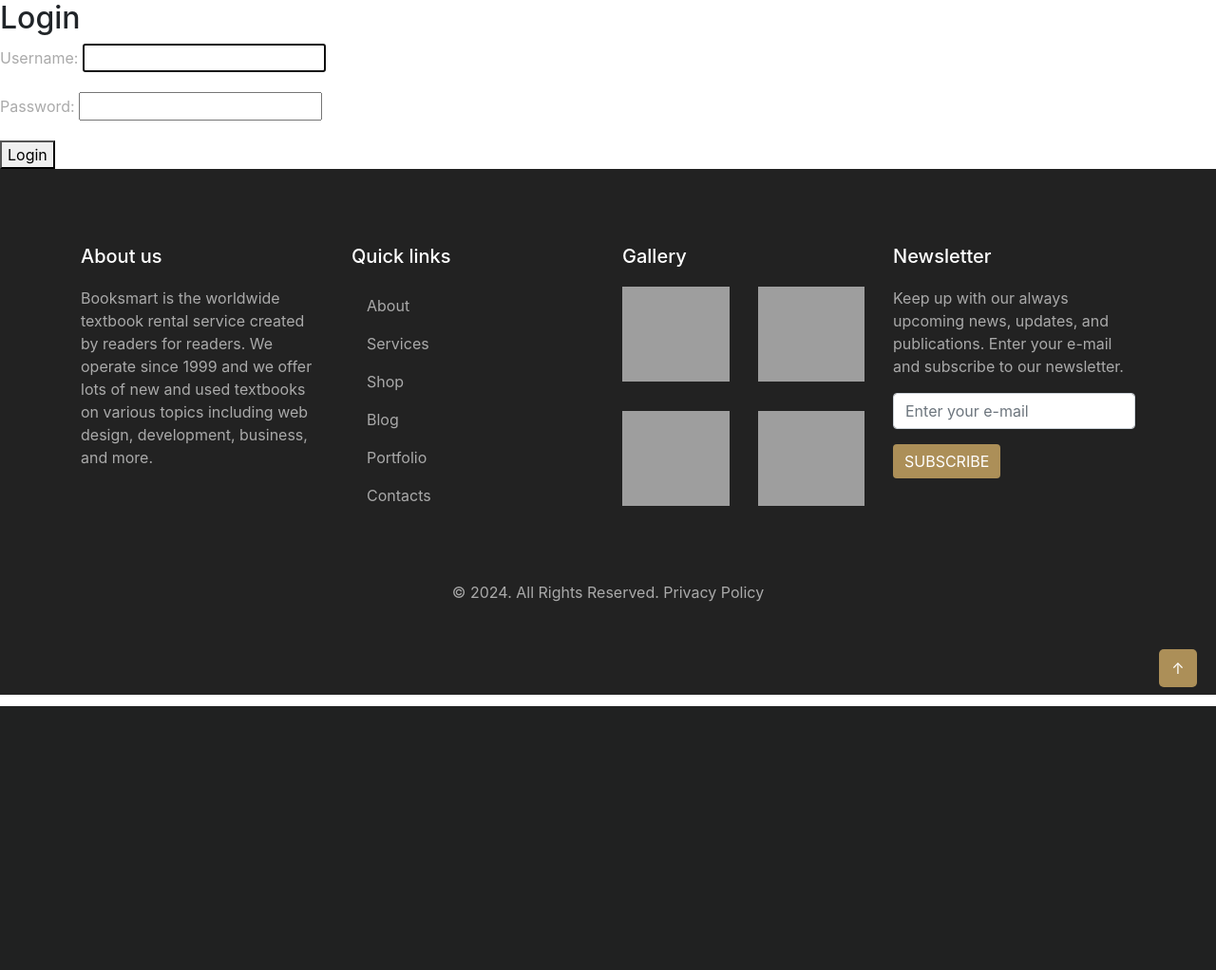
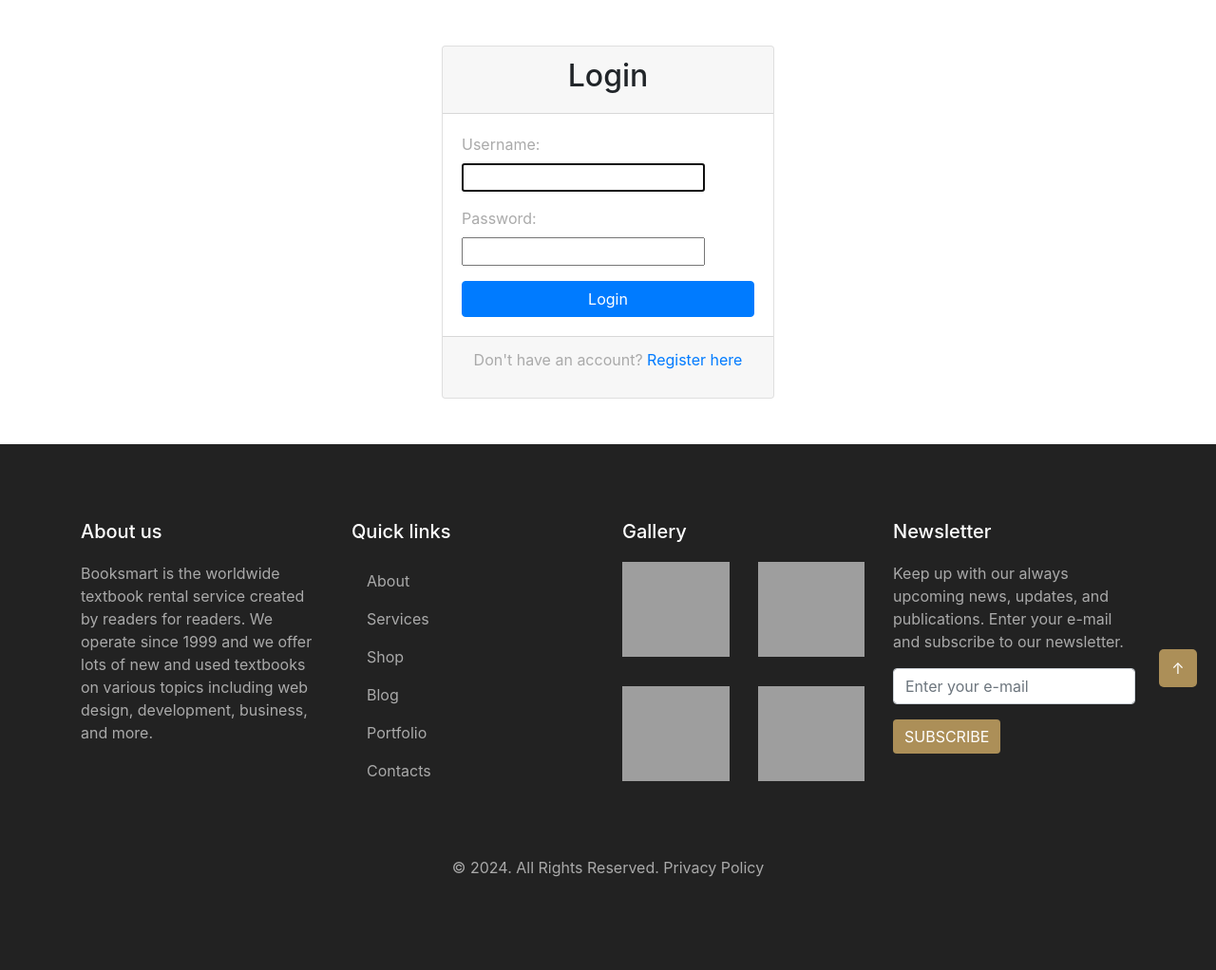
Before and after one commit to VanshSrivastav21-VS/rentmybook, a Django app: page /accounts/login/ in a window 1280 px wide. Shown: the part 56-1078 px from the top of the page at 95% size. Before the commit the page ends 800 px from the top, so only its background shows below. Run offline with Django 5.2, Linux system fonts and the light colour scheme; some libraries are stand-ins or nearby versions; grey boxes are pictures that could not be loaded.

Commit message:
login and register design

```diff
--- a/accounts/urls.py
+++ b/accounts/urls.py
@@ -1,9 +1,8 @@
 from django.urls import path
-from .views import register, custom_login_view, custom_logout_view, profile
+from .views import register, custom_login_view, custom_logout_view
 
 urlpatterns = [
     path('register/', register, name='register'),
     path('login/', custom_login_view, name='login'),
     path('logout/', custom_logout_view, name='logout'),
-    path('profile/', profile, name='profile'),
 ]
--- a/accounts/views.py
+++ b/accounts/views.py
@@ -9,7 +9,7 @@ def register(request):
         if form.is_valid():
             user = form.save()
             login(request, user)
-            return redirect('dashboard')
+            return redirect('login')
     else:
         form = UserCreationForm()
     return render(request, 'accounts/register.html', {'form': form})
@@ -29,7 +29,3 @@ def custom_login_view(request):
 def custom_logout_view(request):
     logout(request)
     return redirect('home')
-
-@login_required
-def profile(request):
-    return render(request, 'accounts/profile.html')
--- a/templates/components/navbar.html
+++ b/templates/components/navbar.html
@@ -35,7 +35,6 @@
                         </a>
                         <div class="dropdown-menu dropdown-menu-right" aria-labelledby="navbarDropdown"> <!-- Aligned to the right -->
                             <a class="dropdown-item" href="{% url 'dashboard' %}">Dashboard</a>
-                            <a class="dropdown-item" href="{% url 'profile' %}">Profile</a>
                             <div class="dropdown-divider"></div>
                             <form id="logout-form" action="{% url 'logout' %}" method="post">
                                 {% csrf_token %}
--- a/templates/registration/login.html
+++ b/templates/registration/login.html
@@ -1,10 +1,25 @@
 {% extends 'layout/base.html' %}
 
 {% block body %}
-<h2>Login</h2>
-<form method="post">
-    {% csrf_token %}
-    {{ form.as_p }}
-    <button type="submit">Login</button>
-</form>
+<div class="container mt-5 mb-5">
+    <div class="row justify-content-center">
+        <div class="col-md-4">
+            <div class="card">
+                <div class="card-header text-center">
+                    <h2>Login</h2>
+                </div>
+                <div class="card-body">
+                    <form method="post">
+                        {% csrf_token %}
+                        {{ form.as_p }}
+                        <button type="submit" class="btn btn-primary btn-block">Login</button>
+                    </form>
+                </div>
+                <div class="card-footer text-center">
+                    <p>Don't have an account? <a href="{% url 'register' %}">Register here</a></p>
+                </div>
+            </div>
+        </div>
+    </div>
+</div>
 {% endblock body %}
```
Also changed, not shown: templates/accounts/profile.html (deleted, +0 -7 lines), templates/accounts/register.html (+18 -6 lines), db.sqlite3.
